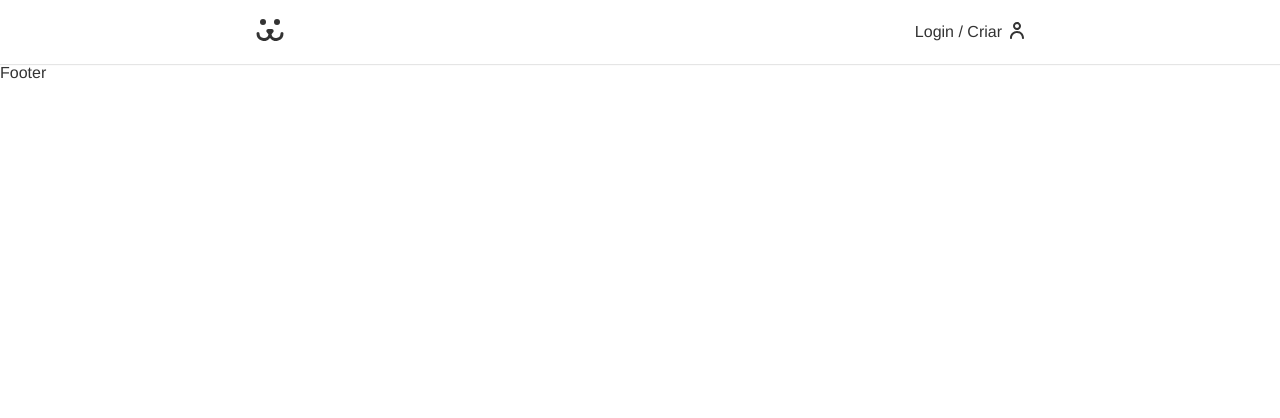
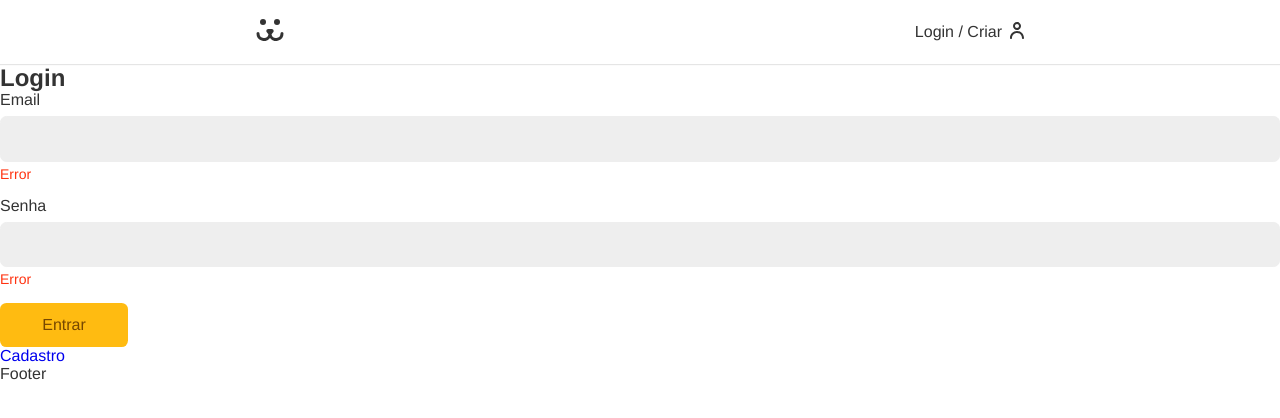
Before and after one commit to luiz-gustavo0/app-dogs-react, a React (Create React App) app: page /login in a window 1280 px wide. Shown: the top 418 px of the page. Built offline with nearby package versions, Linux system fonts and the light colour scheme.

Commit message:
finlizando components input e button

```diff
--- a/src/App.js
+++ b/src/App.js
@@ -12,8 +12,12 @@ function App() {
       <BrowserRouter>
         <Header />
         <Switch>
-          <Route path='/' exact component={Home} />
-          <Route path='/login' exact component={Login} />
+          <Route exact path='/'>
+            <Home />
+          </Route>
+          <Route path='/login'>
+            <Login />
+          </Route>
         </Switch>
         <Footer />
       </BrowserRouter>
--- a/src/app.css
+++ b/src/app.css
@@ -1,5 +1,6 @@
 * {
   box-sizing: border-box;
+  outline: none;
 }
 
 body {
--- /dev/null
+++ b/src/components/Button/index.js
@@ -0,0 +1,13 @@
+import React from 'react';
+
+import './styles.css';
+
+const Button = ({ children, ...props }) => {
+  return (
+    <button {...props} className='button'>
+      {children}
+    </button>
+  );
+};
+
+export default Button;
--- /dev/null
+++ b/src/components/Button/styles.css
@@ -0,0 +1,22 @@
+.button {
+  font-size: 1rem;
+  font-family: var(--type-first);
+  cursor: pointer;
+  border: none;
+  border-radius: 0.4rem;
+  background: #fb1;
+  color: #764701;
+  min-width: 8rem;
+  padding: 0.8rem 1.2rem;
+  transition: 0.1s ease-in-out;
+}
+
+.button:hover,
+.button:focus {
+  box-shadow: 0 0 0 3px #fea, 0 0 0 4px #fb1;
+}
+
+.button:disabled {
+  opacity: 0.5;
+  cursor: wait;
+}
--- /dev/null
+++ b/src/components/Input/index.js
@@ -0,0 +1,17 @@
+import React from 'react';
+
+import './styles.css';
+
+const Input = ({ label, type, name }) => {
+  return (
+    <div className='wrapper'>
+      <label htmlFor={name} className='label'>
+        {label}
+      </label>
+      <input className='input' type={type} id={name} name={name} />
+      <p className='error'>Error</p>
+    </div>
+  );
+};
+
+export default Input;
--- /dev/null
+++ b/src/components/Input/styles.css
@@ -0,0 +1,31 @@
+.wrapper {
+  margin-bottom: 1rem;
+}
+
+.input {
+  border: 1px solid #eee;
+  width: 100%;
+  padding: 0.8rem;
+  border-radius: 0.4rem;
+  background: #eee;
+  transition: 0.2s;
+}
+
+.input:hover,
+.input:focus {
+  border-color: #fb1;
+  background: white;
+  box-shadow: 0 0 0 2px #fea;
+}
+
+.label {
+  display: block;
+  line-height: 1;
+  padding-bottom: 0.5rem;
+}
+
+.error {
+  color: #f31;
+  font-size: 0.875rem;
+  margin-top: 0.25rem;
+}
--- a/src/components/Login/index.js
+++ b/src/components/Login/index.js
@@ -1,7 +1,30 @@
 import React from 'react';
+import { Route, Switch, useRouteMatch } from 'react-router';
+import LoginCreate from '../LoginCreate';
+import LoginForm from '../LoginForm';
+import PasswordLost from '../PasswordLost';
+import PasswordReset from '../PasswordReset';
 
 const Login = () => {
-  return <div></div>;
+  const { path } = useRouteMatch();
+  return (
+    <div>
+      <Switch>
+        <Route exact path={path}>
+          <LoginForm />
+        </Route>
+        <Route path={`${path}/criar`}>
+          <LoginCreate />
+        </Route>
+        <Route path={`${path}/perdeu`}>
+          <PasswordLost />
+        </Route>
+        <Route path={`${path}/resetar`}>
+          <PasswordReset />
+        </Route>
+      </Switch>
+    </div>
+  );
 };
 
 export default Login;
--- /dev/null
+++ b/src/components/LoginCreate/index.js
@@ -0,0 +1,11 @@
+import React from 'react';
+
+const LoginCreate = () => {
+  return (
+    <div>
+      <h2>Login Create</h2>
+    </div>
+  );
+};
+
+export default LoginCreate;
--- /dev/null
+++ b/src/components/LoginForm/index.js
@@ -0,0 +1,43 @@
+import React, { useState } from 'react';
+import { Link, useRouteMatch } from 'react-router-dom';
+import Input from '../Input';
+import Button from '../Button';
+
+const LoginForm = () => {
+  const { url } = useRouteMatch();
+  const [email, setEmail] = useState('');
+  const [password, setPassword] = useState('');
+
+  async function handleSubmit(event) {
+    event.preventDefault();
+
+    const response = await fetch('http://localhost:4000/login', {
+      method: 'POST',
+      headers: {
+        'Content-Type': 'application/json',
+      },
+      body: JSON.stringify({ email, password }),
+    });
+
+    console.log(response);
+
+    const json = await response.json();
+
+    console.log(json);
+  }
+
+  return (
+    <section>
+      <h1>Login</h1>
+      <form action='' onSubmit={handleSubmit}>
+        <Input label='Email' type='email' name='email' />
+        <Input label='Senha' type='password' name='password' />
+
+        <Button>Entrar</Button>
+      </form>
+      <Link to={`${url}/criar`}>Cadastro</Link>
+    </section>
+  );
+};
+
+export default LoginForm;
--- /dev/null
+++ b/src/components/PasswordLost/index.js
@@ -0,0 +1,11 @@
+import React from 'react';
+
+const PasswordLost = () => {
+  return (
+    <div>
+      <h2>Passwor lost</h2>
+    </div>
+  );
+};
+
+export default PasswordLost;
--- /dev/null
+++ b/src/components/PasswordReset/index.js
@@ -0,0 +1,11 @@
+import React from 'react';
+
+const PasswordReset = () => {
+  return (
+    <div>
+      <h3>Password reset</h3>
+    </div>
+  );
+};
+
+export default PasswordReset;
```
Also changed, not shown: src/components/Login/styles.css (deleted).
